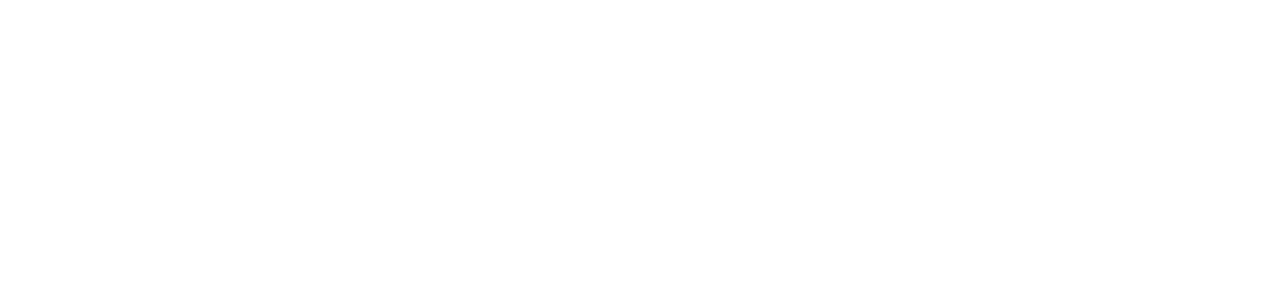
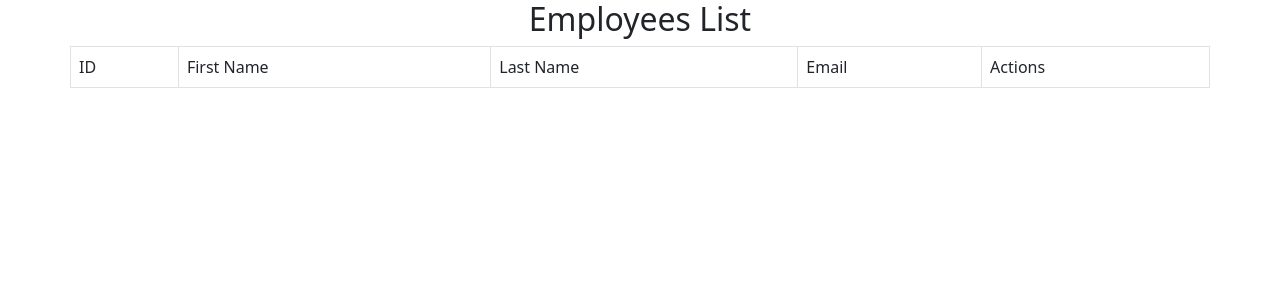
Before and after one commit to rhounkpe/fullstack-springboot-react-employee-frontend, a React (Create React App) app: page / in a window 1280 px wide. Shown: the top 300 px of the page. Built offline with nearby package versions, Linux system fonts and the light colour scheme.

Commit message:
Create ListEmployeeComponent

```diff
--- a/src/App.js
+++ b/src/App.js
@@ -1,8 +1,10 @@
 import './App.css';
+import ListEmployeeComponent from "./components/ListEmployeeComponent";
 
 function App() {
   return (
-    <div>
+    <div className="container">
+      <ListEmployeeComponent />
     </div>
   );
 }
--- /dev/null
+++ b/src/components/ListEmployeeComponent.js
@@ -0,0 +1,47 @@
+import React, { Component } from "react";
+
+class ListEmployeeComponent extends Component {
+    constructor(props) {
+        super(props);
+
+        this.state = {
+            employees: []
+        };
+    }
+
+    render() {
+        return (
+            <div>
+                <h2 className="text-center">Employees List</h2>
+                <div className="row">
+                    <table className="table table-striped table-bordered">
+                        <thead>
+                            <tr>
+                                <td>ID</td>
+                                <td>First Name</td>
+                                <td>Last Name</td>
+                                <td>Email</td>
+                                <td>Actions</td>
+                            </tr>
+                        </thead>
+                        <tbody>
+                            {
+                                this.state.employees.map(
+                                    employee =>
+                                        <tr key={employee.id}>
+                                            <td>{employee.id}</td>
+                                            <td>{employee.firstName}</td>
+                                            <td>{employee.lastName}</td>
+                                            <td>{employee.email}</td>
+                                        </tr>
+                                )
+                            }
+                        </tbody>
+                    </table>
+                </div>
+            </div>
+        );
+    }
+}
+
+export default ListEmployeeComponent;
```
